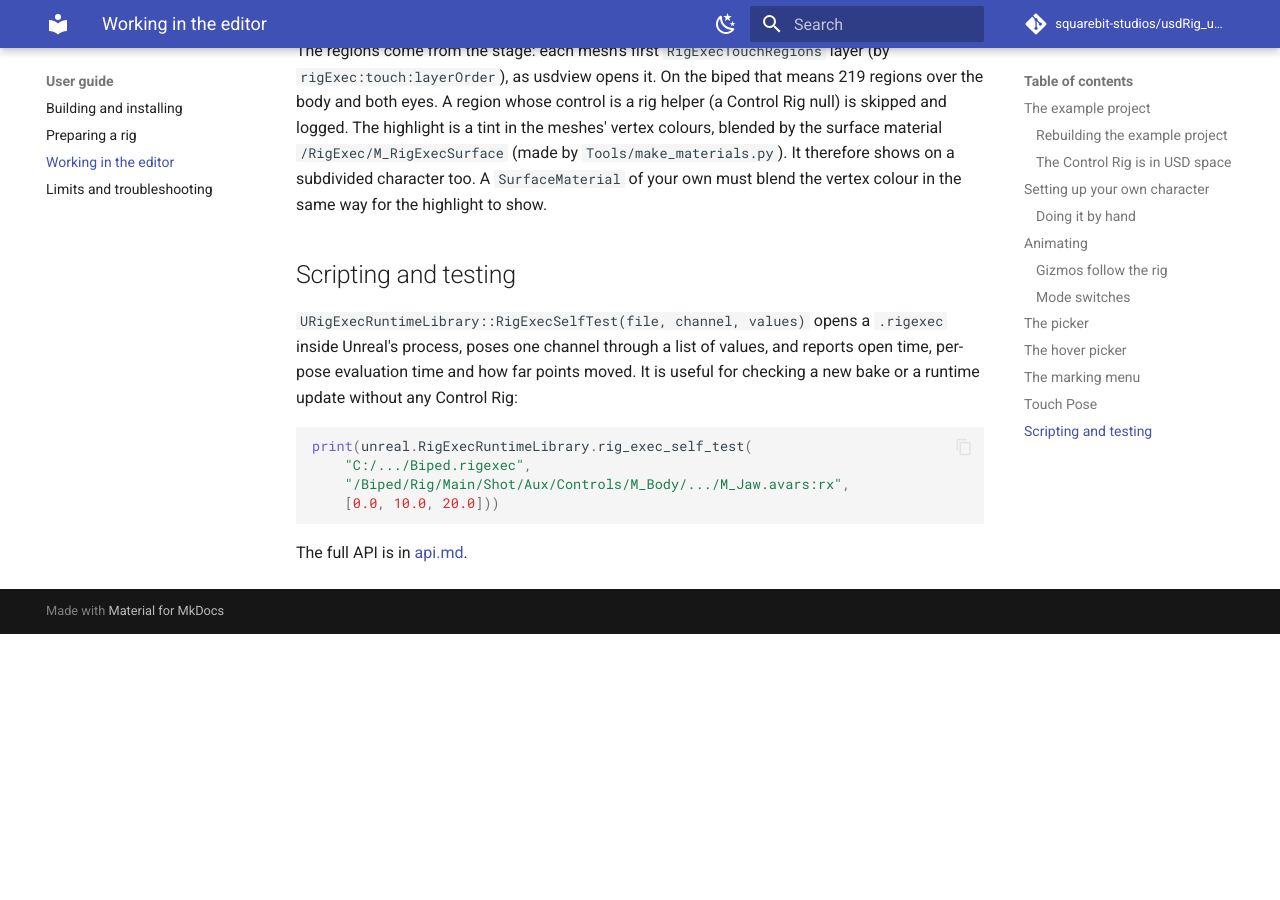
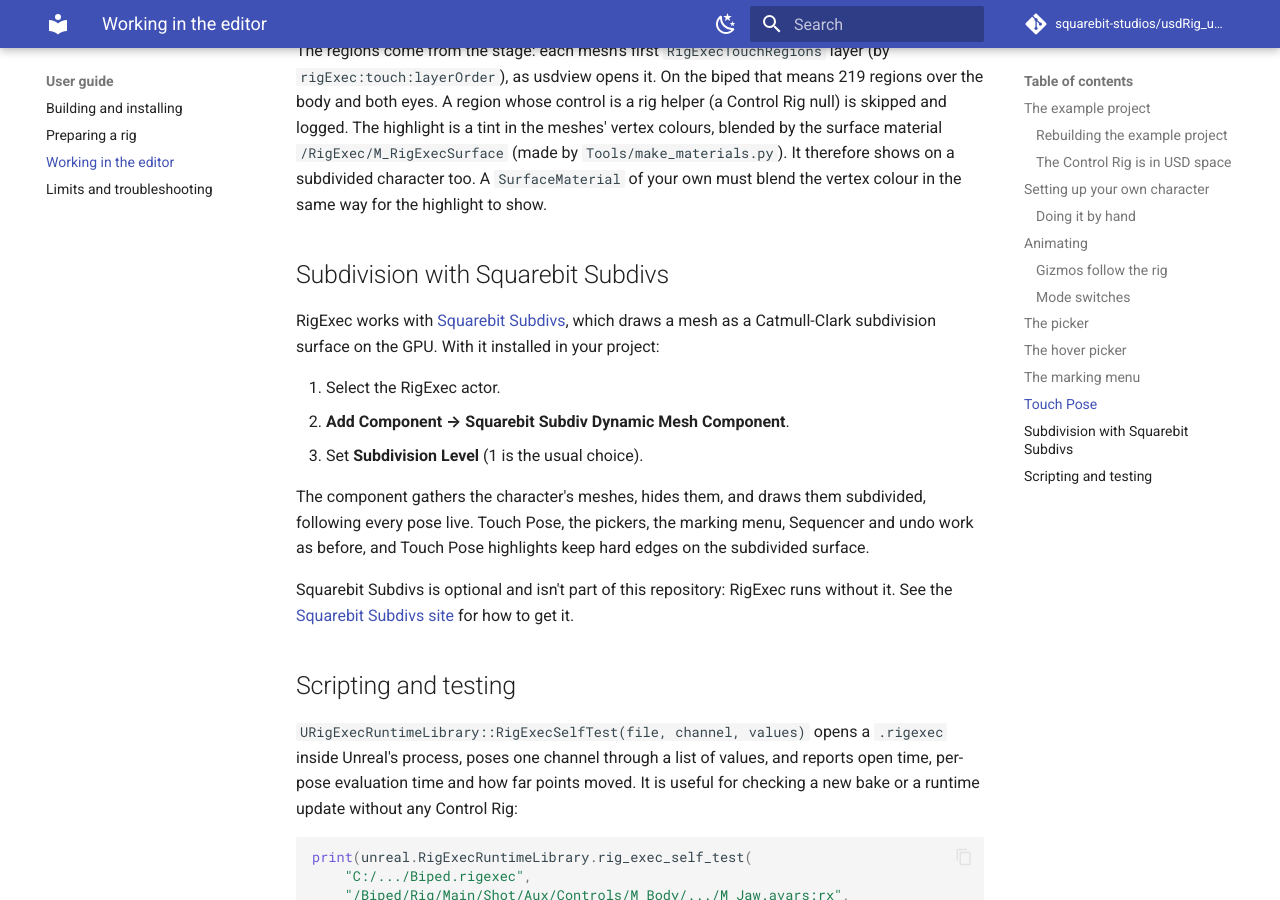
Before and after one commit to squarebit-studios/usdRig_unreal, an MkDocs documentation site: the page built from docs/editor-workflow.md, in a window 1280 px wide and 900 px high, scrolled down 7684 px. Built offline with MkDocs 1.6.1 and Material for MkDocs 9.7.7, drawn with Linux system fonts in a browser that asks for light colours; comment, search, counter and statistics services are not loaded; before the commit the page ends 8318 px from its top, so only the background shows below that.

Commit message:
Docs: RigExec works with Squarebit Subdivs
The landing page and the editor guide say the character can be drawn as a
subdivision surface with Squarebit Subdivs, how to add the component, and
that it is optional, pointing to https://www.squarebitstudios.com/squarebit-subdivs
for getting it.

Co-Authored-By: Claude Opus 5.5 (1M context) <noreply@anthropic.com>
Claude-Session: https://claude.ai/code/session_01DiJcbpYXESmWYh3g4g6y9d

```diff
--- a/docs/editor-workflow.md
+++ b/docs/editor-workflow.md
@@ -307,6 +307,23 @@ surface material `/RigExec/M_RigExecSurface` (made by
 A `SurfaceMaterial` of your own must
 blend the vertex colour in the same way for the highlight to show.
 
+## Subdivision with Squarebit Subdivs
+
+RigExec works with [Squarebit Subdivs](https://www.squarebitstudios.com/squarebit-subdivs), which draws a mesh as a
+Catmull-Clark subdivision surface on the GPU. With it installed in your project:
+
+1. Select the RigExec actor.
+2. **Add Component → Squarebit Subdiv Dynamic Mesh Component**.
+3. Set **Subdivision Level** (1 is the usual choice).
+
+The component gathers the character's meshes, hides them, and draws them
+subdivided, following every pose live. Touch Pose, the pickers, the marking
+menu, Sequencer and undo work as before, and Touch Pose highlights keep hard
+edges on the subdivided surface.
+
+Squarebit Subdivs is optional and isn't part of this repository: RigExec runs
+without it. See the [Squarebit Subdivs site](https://www.squarebitstudios.com/squarebit-subdivs) for how to get it.
+
 ## Scripting and testing
 
 `URigExecRuntimeLibrary::RigExecSelfTest(file, channel, values)` opens a
```
Also changed, not shown: README.md (+1 -1 lines), docs/index.md (+7 -0 lines).
